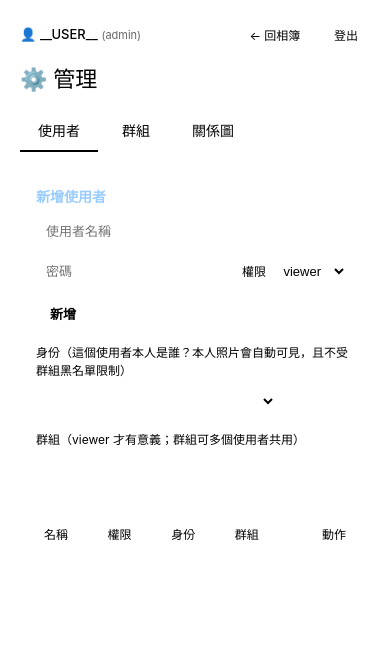
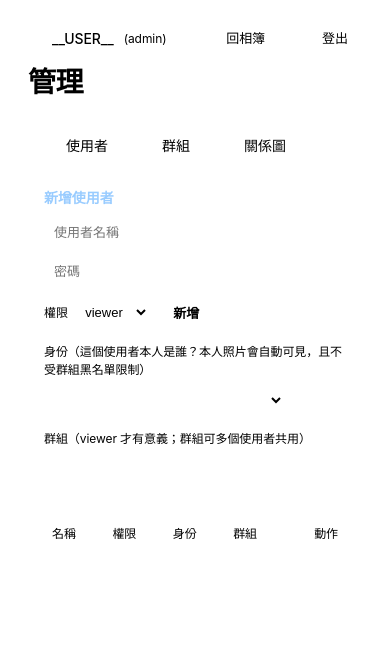
Before and after one commit to pppeterlin/local-album, a Python web app: template src/templates/admin.html in a window 390 px wide. Shown: the top 661 px of the page. Run offline with Jinja, Linux system fonts and the light colour scheme; the template is opened without the code that fills it, so the values that code supplies are empty; some libraries are stand-ins or nearby versions.

Commit message:
feat(ui): admin sidebar nav + background-image face tiles (v0.5)
Structural redesign of /admin with iOS-Settings-style left nav.
Title renamed to "管理 · Local Album".

Layout:
- body becomes a CSS grid: header spans top, vertical tabs in
  200px sidebar, panels in main column
- max-width 1400px (1700 at >=1900px, 2000 at >=2400px), centered
- Mobile (<=768px) collapses to single column, tabs become
  horizontal scrollable strip
- !important on body margin/max-width defeats Tailwind preflight
- userbar pill buttons match main.html (no border, lucide icons:
  user / arrow-left / log-out)
- Tabs: vertical pill list, sticky top:24px, lucide icons (users
  / users-round / git-fork), Morandi sage-green active state

Face-grid (group editor):
- Switch from <img> to background-image inline style. The <img>
  approach kept losing the height-vs-aspect-ratio fight with
  Tailwind preflight's img { height: auto }, producing wide-short
  rectangles that showed only the top of each face. background-
  image is on the .face-item div directly, bypassing img cascade
  entirely.
- .face-item gets aspect-ratio: 1 + background-size: cover for
  guaranteed square tiles
- Meta (name + count) overlays the bottom of each tile with a soft
  black gradient + white text (iPhone Photos style)
- min col width 140px, max-height 700px, gap 12px
- Pet thumbs use the same code path so they get the same treatment

Other Morandi polish:
- Cards, primary/danger/ghost buttons, tabs, msg banners, face
  items, path list, checkbox row, relationship graph editor
  (sidebar, canvas, dialog) all use hsl(var(--*)) tokens
- Modal/dialog uses fade-in + scale-in animations
- .rel-face img gets explicit !important height to avoid the
  same Tailwind preflight trap

Co-Authored-By: Claude Opus 4.7 <noreply@anthropic.com>

```diff
--- a/src/templates/admin.html
+++ b/src/templates/admin.html
@@ -2,26 +2,60 @@
 <html data-theme="morandi"><head>
 <meta charset="utf-8">
 <meta name="viewport" content="width=device-width, initial-scale=1">
-<title>管理 · 人臉命名工具</title>
+<title>管理 · Local Album</title>
 <!--V05_ASSETS-->
 <style>
 /* v0.5 Phase 4: Morandi restyle of admin. Class names preserved, JS untouched. */
 *{box-sizing:border-box;margin:0;padding:0}
-body{font-family:"Noto Sans TC","PingFang TC",-apple-system,BlinkMacSystemFont,sans-serif;background:hsl(var(--b1));color:hsl(var(--bc));padding:20px;max-width:1100px;margin:0 auto;line-height:1.5}
+html,body{background:hsl(var(--b1))}
+/* !important to defeat Tailwind Play CDN preflight's body{margin:0} which
+   is injected after our <style> in cascade order. */
+body{font-family:"Noto Sans TC","PingFang TC",-apple-system,BlinkMacSystemFont,sans-serif;
+  color:hsl(var(--bc));padding:24px 28px 80px;line-height:1.5;
+  max-width:1400px !important;margin:0 auto !important;
+  -webkit-font-smoothing:antialiased;-moz-osx-font-smoothing:grayscale;letter-spacing:-0.005em;
+  display:grid;grid-template-columns:200px 1fr;grid-template-rows:auto 1fr;
+  grid-template-areas:"header header" "sidebar main";gap:8px 36px;align-items:start}
+@media (min-width:1900px){ body{max-width:1700px !important} }
+@media (min-width:2400px){ body{max-width:2000px !important} }
+@media (max-width:768px){
+  body{grid-template-columns:1fr;grid-template-areas:"header" "sidebar" "main";gap:8px}
+}
+/* Direct children get placed into grid areas via class */
+.admin-header{grid-area:header}
+.tabs{grid-area:sidebar}
+.panel{grid-area:main}
 a{color:hsl(var(--p));text-decoration:none}
 
-.userbar{display:flex;justify-content:space-between;align-items:center;margin-bottom:14px;color:hsl(var(--bc) / 0.55);font-size:13px}
-.userbar .who{color:hsl(var(--p));font-weight:500}
-.userbar a,.userbar button{padding:6px 12px;background:hsl(var(--b2));color:hsl(var(--bc) / 0.7);border:1px solid hsl(var(--b3));border-radius:6px;font-size:12px;cursor:pointer;text-decoration:none;margin-left:6px;transition:all .2s ease-out}
-.userbar a:hover,.userbar button:hover{background:hsl(var(--b3));color:hsl(var(--bc));transform:translateY(-1px)}
-.userbar a:active,.userbar button:active{transform:scale(.97)}
+/* lucide icons */
+[data-lucide]{display:block;width:1em;height:1em;stroke-width:1.75;flex-shrink:0}
 
-h1{font-size:22px;color:hsl(var(--p));margin-bottom:14px;font-weight:500}
+.userbar{display:flex;justify-content:space-between;align-items:center;margin-bottom:8px;color:hsl(var(--bc) / 0.7);font-size:14px;gap:12px;flex-wrap:wrap;line-height:1}
+.userbar > div{display:flex;align-items:center;gap:10px}
+.userbar .who{color:hsl(var(--bc));font-weight:500}
+.userbar a,.userbar button{display:inline-flex;align-items:center;justify-content:center;gap:6px;
+  padding:8px 14px;background:hsl(var(--b2));color:hsl(var(--bc));border:none;border-radius:999px;
+  font-size:13px;cursor:pointer;text-decoration:none;transition:all .2s ease-out;line-height:1}
+.userbar a:hover,.userbar button:hover{background:hsl(var(--b3));transform:translateY(-1px);box-shadow:0 2px 8px hsl(var(--n) / 0.06)}
+.userbar a:active,.userbar button:active{transform:scale(.96)}
 
-.tabs{display:flex;gap:6px;margin-bottom:18px;border-bottom:1px solid hsl(var(--b3))}
-.tabs button{padding:10px 18px;background:none;border:none;color:hsl(var(--bc) / 0.55);font-size:14px;cursor:pointer;border-bottom:2px solid transparent;transition:color .2s, border-color .3s ease-in-out}
-.tabs button:hover{color:hsl(var(--bc))}
-.tabs button.active{color:hsl(var(--p));border-color:hsl(var(--p))}
+h1{font-size:28px;color:hsl(var(--bc));margin:8px 0 16px;font-weight:600;letter-spacing:-0.02em;
+  display:flex;align-items:center;gap:10px}
+
+/* Vertical sidebar tabs (iOS Settings-style) */
+.tabs{display:flex;flex-direction:column;gap:2px;padding:4px;position:sticky;top:24px}
+.tabs button{display:flex;align-items:center;gap:10px;padding:10px 14px;background:transparent;
+  border:none;color:hsl(var(--bc) / 0.75);font-size:14px;font-weight:500;cursor:pointer;
+  border-radius:10px;text-align:left;transition:all .15s ease-out}
+.tabs button:hover{background:hsl(var(--b2));color:hsl(var(--bc))}
+.tabs button.active{background:hsl(var(--p));color:hsl(var(--pc));box-shadow:0 1px 4px hsl(var(--p) / 0.2)}
+.tabs button.active:hover{background:hsl(var(--p));color:hsl(var(--pc))}
+@media (max-width:768px){
+  .tabs{flex-direction:row;overflow-x:auto;padding:0;position:static;
+    margin:0 -12px;padding:0 12px;scrollbar-width:none}
+  .tabs::-webkit-scrollbar{display:none}
+  .tabs button{flex-shrink:0;padding:8px 14px}
+}
 
 .panel{display:none}
 .panel.active{display:block}
@@ -62,14 +96,22 @@ th{color:hsl(var(--bc) / 0.55);font-weight:500;font-size:12px}
 
 /* group editor */
 .editor h3{font-size:14px;color:hsl(var(--in));margin:10px 0 8px;font-weight:500}
-.face-grid{display:grid;grid-template-columns:repeat(auto-fill,minmax(110px,1fr));gap:8px;max-height:380px;overflow-y:auto;padding:6px;background:hsl(var(--b1));border:1px solid hsl(var(--b3));border-radius:8px}
-.face-item{position:relative;background:hsl(var(--b2));border:2px solid transparent;border-radius:8px;cursor:pointer;overflow:hidden;text-align:center;transition:transform .2s, border-color .2s}
+.face-grid{display:grid;grid-template-columns:repeat(auto-fill,minmax(140px,1fr));gap:12px;max-height:700px;overflow-y:auto;padding:12px;background:hsl(var(--b1));border:1px solid hsl(var(--b3));border-radius:12px}
+/* face-item: square tile via aspect-ratio + background-image. No <img> tag,
+   so Tailwind preflight's img reset cannot interfere. */
+.face-item{position:relative;background-color:hsl(var(--b2));background-size:cover;background-position:center;
+  border:2px solid transparent;border-radius:12px;cursor:pointer;overflow:hidden;
+  transition:transform .2s, border-color .2s;aspect-ratio:1}
 .face-item:hover{transform:translateY(-2px)}
 .face-item.on{border-color:hsl(var(--p))}
-.face-item img{width:100%;height:90px;object-fit:cover;display:block;background:hsl(var(--b3))}
-.face-item .meta{padding:4px 6px;font-size:11px;color:hsl(var(--bc) / 0.7);line-height:1.3}
-.face-item .meta .n{color:hsl(var(--bc));display:block;white-space:nowrap;overflow:hidden;text-overflow:ellipsis}
-.face-item.on::after{content:"✓";position:absolute;top:4px;right:6px;background:hsl(var(--p));color:hsl(var(--pc));width:18px;height:18px;border-radius:50%;font-size:12px;font-weight:700;display:flex;align-items:center;justify-content:center}
+/* Hide any stray <img> (legacy markup) — we use background-image now */
+.face-item > img{display:none !important}
+.face-item .meta{position:absolute;left:0;right:0;bottom:0;padding:20px 8px 8px;
+  font-size:12px;color:#fff;line-height:1.3;
+  background:linear-gradient(to top, hsl(0 0% 0% / 0.6), hsl(0 0% 0% / 0))}
+.face-item .meta .n{color:#fff;display:block;white-space:nowrap;overflow:hidden;text-overflow:ellipsis;font-weight:500;text-shadow:0 1px 2px hsl(0 0% 0% / 0.5)}
+.face-item .meta span:not(.n){color:hsl(0 0% 100% / 0.85) !important;text-shadow:0 1px 2px hsl(0 0% 0% / 0.5)}
+.face-item.on::after{content:"✓";position:absolute;top:6px;right:6px;background:hsl(var(--p));color:hsl(var(--pc));width:22px;height:22px;border-radius:50%;font-size:13px;font-weight:700;display:flex;align-items:center;justify-content:center;z-index:2;box-shadow:0 1px 4px hsl(0 0% 0% / 0.25)}
 
 .path-list{max-height:240px;overflow-y:auto;background:hsl(var(--b1));border:1px solid hsl(var(--b3));border-radius:8px;padding:6px}
 .path-row{display:flex;gap:8px;align-items:center;padding:6px 8px;border-radius:6px;transition:background .15s}
@@ -94,7 +136,7 @@ input[type=checkbox]{accent-color:hsl(var(--p))}
 .rel-face{display:flex;gap:8px;align-items:center;padding:6px;border-radius:8px;cursor:pointer;margin-bottom:4px;transition:background .15s}
 .rel-face:hover{background:hsl(var(--b3))}
 .rel-face.in-graph{opacity:.35;cursor:default}
-.rel-face img{width:36px;height:36px;border-radius:50%;object-fit:cover;background:hsl(var(--b3))}
+.rel-face img{width:36px;height:36px !important;border-radius:50%;object-fit:cover;background:hsl(var(--b3));flex-shrink:0}
 .rel-face .n{font-size:12px;color:hsl(var(--bc));line-height:1.2;flex:1}
 .rel-face .n .fid{color:hsl(var(--bc) / 0.45);font-size:10px;font-family:monospace;display:block}
 
@@ -117,21 +159,22 @@ input[type=checkbox]{accent-color:hsl(var(--p))}
 </style>
 <script src="https://cdn.jsdelivr.net/npm/cytoscape@3.30.2/dist/cytoscape.min.js"></script>
 </head><body>
-<div class="userbar">
-  <div>👤 <span class="who">__USER__</span> <span style="color:#666;font-size:11px">(admin)</span></div>
-  <div>
-    <a href="/">← 回相簿</a>
-    <button onclick="logout()">登出</button>
+<div class="admin-header">
+  <div class="userbar">
+    <div><i data-lucide="user"></i> <span class="who">__USER__</span> <span style="color:hsl(var(--bc) / 0.4);font-size:12px">(admin)</span></div>
+    <div>
+      <a href="/"><i data-lucide="arrow-left"></i> 回相簿</a>
+      <button onclick="logout()"><i data-lucide="log-out"></i> 登出</button>
+    </div>
   </div>
+  <h1>管理</h1>
+  <div class="msg" id="msg"></div>
 </div>
 
-<h1>⚙️ 管理</h1>
-<div class="msg" id="msg"></div>
-
 <div class="tabs">
-  <button class="active" data-tab="users" onclick="switchTab('users')">使用者</button>
-  <button data-tab="groups" onclick="switchTab('groups')">群組</button>
-  <button data-tab="rels" onclick="switchTab('rels')">關係圖</button>
+  <button class="active" data-tab="users" onclick="switchTab('users')"><i data-lucide="users"></i> 使用者</button>
+  <button data-tab="groups" onclick="switchTab('groups')"><i data-lucide="users-round"></i> 群組</button>
+  <button data-tab="rels" onclick="switchTab('rels')"><i data-lucide="git-fork"></i> 關係圖</button>
 </div>
 
 <!-- USERS -->
@@ -373,16 +416,16 @@ function renderGroups(){
     const blocked = new Set(g.blocked_paths||[]);
     const faceGrid = FACES.map(f=>{
       const on = allowedFaces.has(f.id);
-      return `<div class="face-item ${on?'on':''}" data-fid="${escapeHtml(f.id)}" onclick="toggleFace(this)">
-        <img src="/thumb/${escapeHtml(f.id)}.jpg?v=${f.thumb_ver}" loading="lazy">
-        <div class="meta"><span class="n">${escapeHtml(f.name)}</span><span style="color:#666">${f.count}</span></div>
+      const bg = `/thumb/${escapeHtml(f.id)}.jpg?v=${f.thumb_ver}`;
+      return `<div class="face-item ${on?'on':''}" data-fid="${escapeHtml(f.id)}" onclick="toggleFace(this)" style="background-image:url('${bg}')">
+        <div class="meta"><span class="n">${escapeHtml(f.name)}</span><span>${f.count}</span></div>
       </div>`;
     }).join('') || '<span class="muted">（尚無命名的人臉群組）</span>';
     const petGrid = PETS.map(p=>{
       const on = allowedPets.has(p.id);
-      return `<div class="face-item pet ${on?'on':''}" data-pid="${escapeHtml(p.id)}" onclick="togglePet(this)">
-        <img src="/pet_thumb/${escapeHtml(p.id)}.jpg?v=${p.thumb_ver}" loading="lazy">
-        <div class="meta"><span class="n">${escapeHtml(p.name)}</span><span style="color:#666">${p.count}</span></div>
+      const bg = `/pet_thumb/${escapeHtml(p.id)}.jpg?v=${p.thumb_ver}`;
+      return `<div class="face-item pet ${on?'on':''}" data-pid="${escapeHtml(p.id)}" onclick="togglePet(this)" style="background-image:url('${bg}')">
+        <div class="meta"><span class="n">${escapeHtml(p.name)}</span><span>${p.count}</span></div>
       </div>`;
     }).join('') || '<span class="muted">（尚無命名的寵物群組）</span>';
     const pathRows = PATHS.map(p=>{
```
